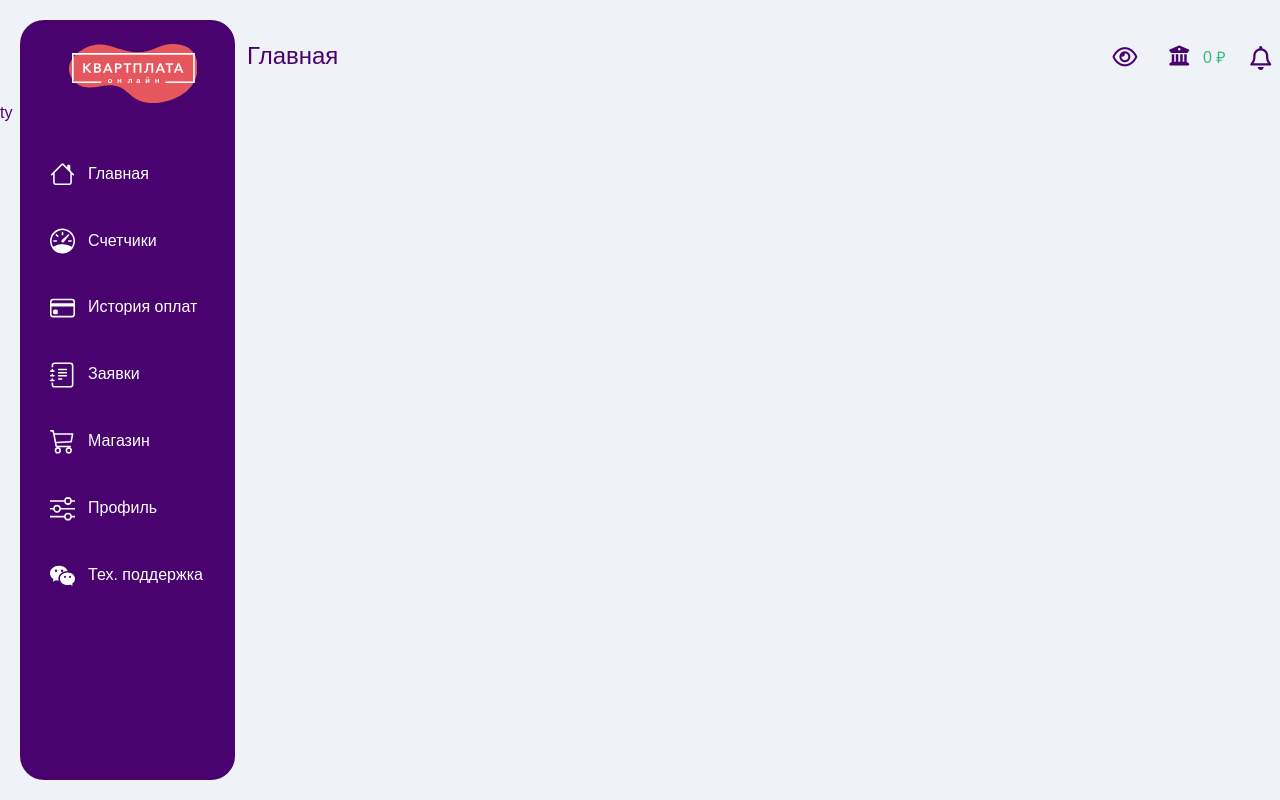
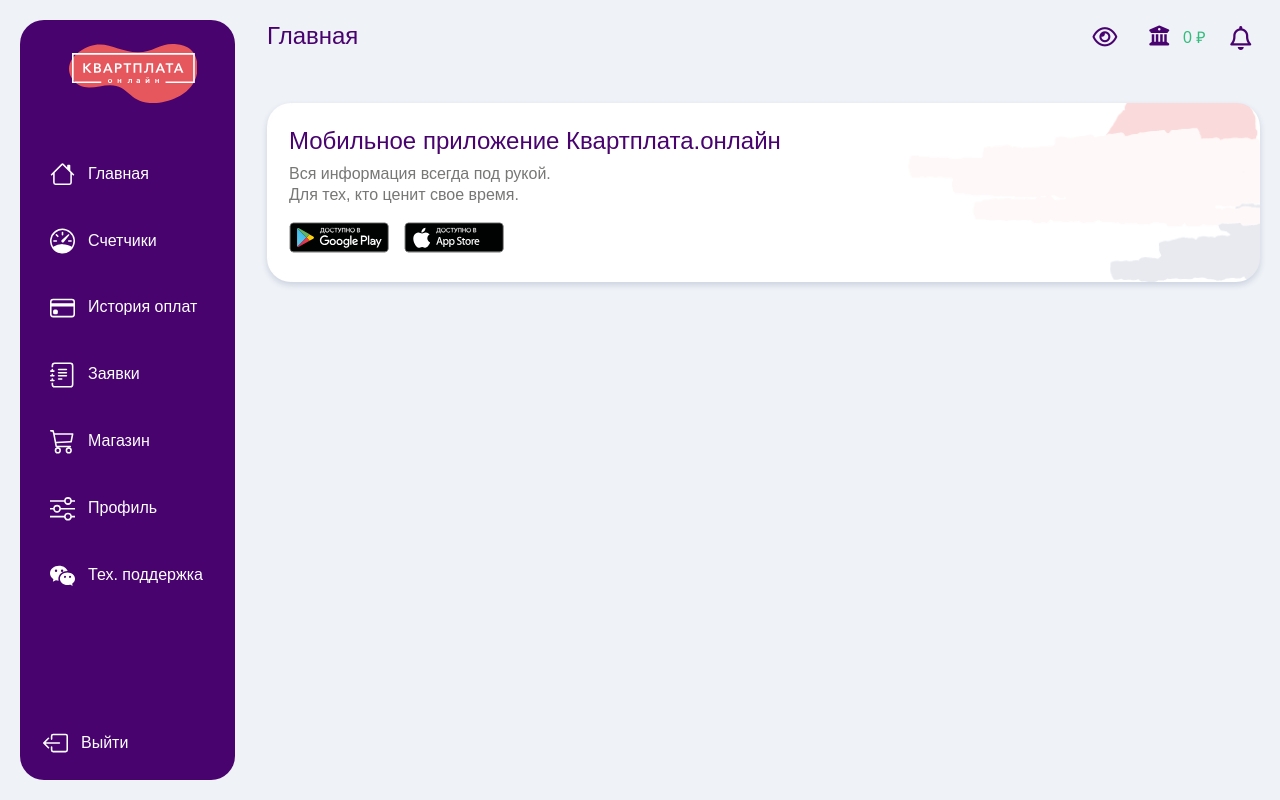
Before and after one commit to isk-daniar/housing-and-communal-services, a Django app: template hcs_system_project/templates/hcs/home.html in a window 1280 px wide. Run offline with Django 4.2, Linux system fonts and the light colour scheme; the template is opened without the code that fills it, so the values that code supplies are empty; some libraries are stand-ins or nearby versions.

Commit message:
working home style

```diff
--- a/hcs_system_project/static/css/base-style.css
+++ b/hcs_system_project/static/css/base-style.css
@@ -214,3 +214,8 @@
 .block-debt--success {
     color: #33bc7d;
 }
+
+/* app-content__wrapper  */
+.app-content__wrapper {
+    padding-bottom: 40px;
+}
--- /dev/null
+++ b/hcs_system_project/static/css/home-style.css
@@ -0,0 +1,92 @@
+.carousel[data-v-5a54b754] {
+    height: 219px;
+    position: relative;
+    z-index: 1;
+    overflow: hidden;
+    margin: 0 -20px -20px -32px;
+    touch-action: none;
+}
+.slide[data-v-5a54b754] {
+    height: 100%;
+    width: 100%;
+    position: absolute;
+    z-index: 0;
+    display: flex;
+    align-items: center;
+    justify-content: center;
+    padding: 20px 20px 20px 32px;
+}
+.content[data-v-5a54b754] {
+    height: 100%;
+    width: 100%;
+}
+.app-card {
+    position: relative;
+    padding: 1.375rem;
+    border-radius: 24px;
+    box-shadow: 0 3px 6px rgb(10 42 97 / 16%);
+    background: #fff;
+    z-index: 10;
+    width: 100%;
+}
+.main-banner-card {
+    height: 100%;
+    background-image: url(/media/img/fon-request.png)!important;
+    background-repeat: no-repeat;
+    background-size: cover!important;
+}
+.app-card__header {
+    position: relative;
+    top: 0;
+    z-index: 2;
+}
+.banner-discount-discount__block {
+    height: 100%;
+    display: flex;
+    flex-direction: column;
+    justify-content: space-between;
+}
+.banner-discount-discount__title {
+    font-size: 1.5rem;
+    font-weight: 500;
+    margin-bottom: 0.5rem;
+    max-width: 600px;
+    width: 100%;
+}
+.main-banner__description {
+    font-size: 1rem;
+    margin-bottom: 1rem;
+    color: #777776;
+    font-weight: 400;
+}
+main-banner__footer-links, .main-banner__link {
+    display: flex;
+}
+.main-banner__store-image {
+    width: 6.25rem;
+    margin-right: 15px;
+}
+.app-card__footer {
+    position: relative;
+    botom: 0;
+}
+.card-add {
+    margin: 0 1.35rem 0 0;
+    width: 100%;
+    min-width: 485px;
+    max-width: 485px;
+    margin-bottom: 1.35rem;
+    height: 100%;
+    position: relative;
+    padding-right: 110px;
+}
+.card-add__description {
+    color: #777776;
+    margin-bottom: 1rem;
+}
+.card-add__title {
+    font-size: 1.5rem;
+    font-weight: 500;
+    color: #171715;
+    margin-bottom: 1rem;
+}
--- a/hcs_system_project/templates/base.html
+++ b/hcs_system_project/templates/base.html
@@ -11,6 +11,7 @@
     <script src="https://cdn.jsdelivr.net/npm/bootstrap@5.3.0-alpha2/dist/js/bootstrap.bundle.min.js" integrity="sha384-qKXV1j0HvMUeCBQ+QVp7JcfGl760yU08IQ+GpUo5hlbpg51QRiuqHAJz8+BrxE/N" crossorigin="anonymous"></script>
     <!-- CSS -->
     <link rel="stylesheet" href="{% static 'css/base-style.css' %}">
+    <link rel="stylesheet" href="{% static 'css/home-style.css' %}">
     <link rel="stylesheet" href="{% static 'css/' %}">
     <link rel="stylesheet" href="path/to/font-awesome/css/font-awesome.min.css">
     <!-- Fonts -->
@@ -21,8 +22,8 @@
 </head>
 <body>
     <div id="app">
-        <div class="wrapper">
-            <div class="sidebar">
+        <nav class="wrapper">
+            <nav class="sidebar">
                 <div class="sidebar__logo">
                     <svg xmlns="http://www.w3.org/2000/svg" width="128.527" height="59.146" viewBox="0 0 128.527 59.146">
                       <g id="Сгруппировать_9832" data-name="Сгруппировать 9832" transform="translate(-89 -64.854)">
@@ -56,6 +57,7 @@
                     </svg>
                 </div>
                 <nav class="navigation" id="navigation_active">
+                    <div>
                         <a href="/account/" class="navigation__item" title="Главная">
                             <div class="navigation__icon">
                                 <div class="app-icon-svg__block">
@@ -66,6 +68,7 @@
                             </div>
                             <div class="navigation__text"> Главная </div>
                         </a>
+                    </div>
                     <div>
                         <a href="/send-cnt/" class="navigation__item" title="Счетчики">
                             <div class="navigation__icon">
@@ -92,6 +95,7 @@
                             <div class="navigation__text"> История оплат </div>
                         </a>
                     </div>
+                    <div>
                         <a href="/request/" class="navigation__item" title="Заявки" >
                             <div class="navigation__icon">
                                 <div class="app-icon-svg__block">
@@ -104,6 +108,7 @@
                             </div>
                             <div class="navigation__text"> Заявки </div>
                         </a>
+                    </div>
                     <div>
                         <a href="/shop/" class="navigation__item" title="Магазин">
                             <div class="navigation__icon">
@@ -141,7 +146,7 @@
                             <div class="navigation__text"> Тех. поддержка </div>
                         </a>
                     </div>
-                </div>
+                </nav>
                 <div class="sidebar__footer">
                     <div class="sidebar__footer-links">
                         <a href="#" title="Учетные данные" class="navigation__item sidebar__footer--item-navigate" style="margin-bottom: 0px;">
@@ -157,7 +162,7 @@
                         </a>
                     </div>
                 </div>
-            </div>
+            </nav>
             <div class="app-content">
                 <span>
                     <header class="header">
@@ -194,13 +199,14 @@
                         </div>
                     </header>
                 </span>
+                <div class="app-content__wrapper">
+                    {% block content %}{% endblock %}
+                </div>
             </div>
         </div>
     </div>
     <!-- Content start -->
-    <div class="app-content__wrapper">
-        {% block content %}{% endblock %}
-    </div>
+
 
     <!-- scripts -->
     <script src="{% static 'js/base.js' %}"></script>
--- a/hcs_system_project/templates/hcs/home.html
+++ b/hcs_system_project/templates/hcs/home.html
@@ -5,5 +5,41 @@
 {% endblock %}
 
 {% block content %}
-ty
+    <div data-v-5a54b754="" class="carousel">
+        <div data-v-5a54b754="" class="slide" style="transition: none 0s ease 0s; transform: translateX(0px); z-index: 10;">
+            <div data-v-5a54b754="" class="content">
+                <div data-v-1202b60b="" data-v-5a54b754="" class="app-card main-banner-card">
+                    <div class="app-card__header"></div>
+                    <div class="app-card__image"></div>
+                    <div class="app-card__content">
+                        <div data-v-1202b60b="" class="banner-discount-discount__block">
+                            <div data-v-1202b60b="" class="banner-discount-discount__title"> Мобильное приложение Квартплата.онлайн </div>
+                            <div data-v-1202b60b="" class="main-banner__description"> Вся информация всегда под рукой.<br data-v-1202b60b=""> Для тех, кто ценит свое время. </div>
+                            <div data-v-1202b60b="" class="main-banner__link">
+                                <div data-v-1202b60b="" class="main-banner__store-image">
+                                    <a data-v-1202b60b="" href="https://play.google.com/store/apps/details?id=com.myhousereactnativemigration&amp;hl=ru" target="_blank">
+                                        <img data-v-1202b60b="" src="/media/img/icon_Google.svg">
+                                    </a>
+                                </div>
+                                <div data-v-1202b60b="" class="main-banner__store-image">
+                                    <a data-v-1202b60b="" href="https://apps.apple.com/ru/app/%D0%BA%D0%B2%D0%B0%D1%80%D1%82%D0%BF%D0%BB%D0%B0%D1%82%D0%B0-%D0%BE%D0%BD%D0%BB%D0%B0%D0%B9%D0%BD/id1482895258" target="_blank">
+                                        <img data-v-1202b60b="" src="/media/img/icon_App_Store.svg">
+                                    </a>
+                                </div>
+                            </div>
+                        </div>
+                    </div>
+                    <div class="app-card__footer"></div>
+                </div>
+            </div>
+        </div>
+    </div>
+    <div class="app-info_room">
+        {% for personal_account in personal_account_list %}
+            {{ personal_account.pa }}
+            {{ personal_account.name }}
+            {{ personal_account.organization }}
+            {{ personal_account.balance }}
+        {% endfor %}
+    </div>
 {% endblock %}
```
Also changed, not shown: hcs_system_project/api/v1/hcs_system/views.py (+8 -8 lines), hcs_system_project/apps/hcs_system/serializers.py (added, +7 -0 lines), hcs_system_project/media/img/fon-request.png (added), hcs_system_project/media/img/icon_App_Store.svg (added), hcs_system_project/media/img/icon_Google.svg (added), hcs_system_project/media/img/logo.svg (added), hcs_system_project/media/img/no-content.svg (added), hcs_system_project/media/img/pay-cards.png (added).
